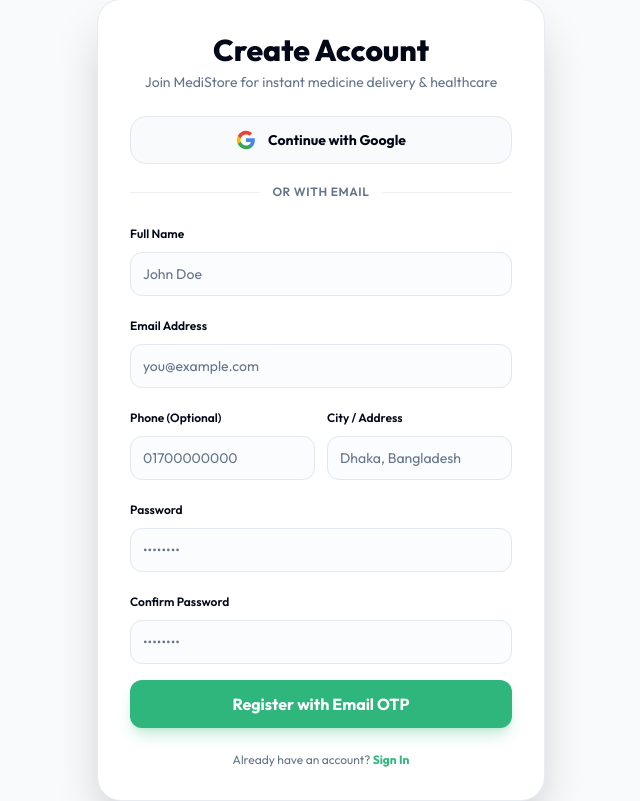
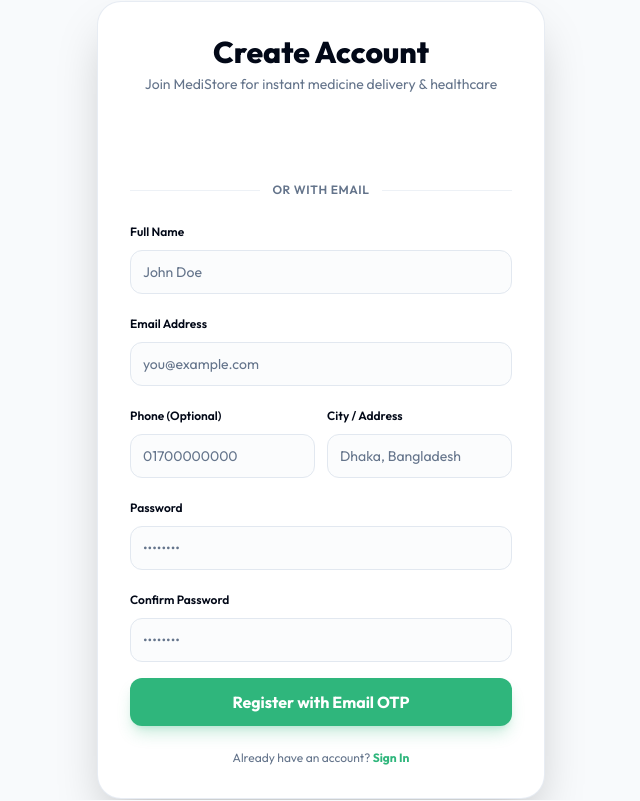
Before and after one commit to rifat-sarker/MediStore-Client, a Next.js app: page /register in a window 1280 px wide. Shown: the whole page, without its empty margins (319-959 px from the left). Built offline with nearby package versions, Linux system fonts and the light colour scheme; no server answers.

Commit message:
fix(auth): render official google sign-in button without browser prompt popup

```diff
--- a/src/components/modules/auth/Register/RegisterForm.tsx
+++ b/src/components/modules/auth/Register/RegisterForm.tsx
@@ -12,7 +12,7 @@
 import { Input } from "@/components/ui/input";
 import { zodResolver } from "@hookform/resolvers/zod";
 import { FieldValues, SubmitHandler, useForm } from "react-hook-form";
-import { useState } from "react";
+import { useState, useEffect } from "react";
 import Link from "next/link";
 import { registerUser, verifyOtpUser, resendOtpUser, googleAuthUser } from "@/services/AuthService";
 import { Mail, CheckCircle, ArrowLeft, RefreshCw, LockKeyholeIcon } from "lucide-react";
@@ -93,21 +93,20 @@
     }
   };
 
-  const handleGoogleSignIn = async () => {
-    setGoogleLoading(true);
-    try {
+  useEffect(() => {
     const clientId =
       process.env.NEXT_PUBLIC_GOOGLE_CLIENT_ID ||
       "109689675909-d32kko3680egvhu49dll33me77c70iir.apps.googleusercontent.com";
 
+    const initGoogle = () => {
       if (typeof window !== "undefined" && (window as any).google?.accounts?.id) {
         const google = (window as any).google;
-
         google.accounts.id.initialize({
           client_id: clientId,
           callback: async (response: any) => {
+            if (response.credential) {
+              setGoogleLoading(true);
               try {
-              if (response.credential) {
                 const base64Url = response.credential.split(".")[1];
                 const base64 = base64Url.replace(/-/g, "+").replace(/_/g, "/");
                 const jsonPayload = decodeURIComponent(
@@ -125,59 +124,39 @@
                   router.push("/");
                   router.refresh();
                 } else {
-                  toast.error(res?.message || "Google sign-in failed on server.");
-                }
+                  toast.error(res?.message || "Google registration failed on server.");
                 }
               } catch (err: any) {
                 toast.error("Failed to parse Google response: " + err.message);
               } finally {
                 setGoogleLoading(false);
               }
+            }
           },
         });
 
-        google.accounts.id.prompt((notification: any) => {
-          if (notification.isNotDisplayed() || notification.isSkippedMoment()) {
-            const userEmail = prompt(
-              "Google One Tap was suppressed by browser. Please enter your Google email for quick testing:",
-              "user@gmail.com"
-            );
-            if (userEmail) {
-              googleAuthUser({ name: "Google User", email: userEmail }).then((res) => {
-                if (res?.success) {
-                  toast.success("Signed in with Google successfully!");
-                  router.push("/");
-                  router.refresh();
-                } else {
-                  toast.error(res?.message || "Google sign-in failed");
-                }
+        const btnContainer = document.getElementById("google-register-btn-container");
+        if (btnContainer) {
+          google.accounts.id.renderButton(btnContainer, {
+            theme: "outline",
+            size: "large",
+            width: btnContainer.offsetWidth || 350,
+            text: "signup_with",
+            shape: "pill",
           });
         }
-            setGoogleLoading(false);
-          }
-        });
-      } else {
-        const userEmail = prompt(
-          "Enter your Google Account email for testing:",
-          "user@gmail.com"
-        );
-        if (userEmail) {
-          const res = await googleAuthUser({ name: "Google User", email: userEmail });
-          if (res?.success) {
-            toast.success("Signed in with Google successfully!");
-            router.push("/");
-            router.refresh();
-          } else {
-            toast.error(res?.message || "Google sign-in failed");
-          }
-        }
-        setGoogleLoading(false);
-      }
-    } catch {
-      toast.error("Google sign-in encountered an error");
-      setGoogleLoading(false);
       }
     };
+
+    const timer = setInterval(() => {
+      if ((window as any).google?.accounts?.id) {
+        initGoogle();
+        clearInterval(timer);
+      }
+    }, 300);
+
+    return () => clearInterval(timer);
+  }, [router, step]);
 
   if (step === "OTP") {
     return (
@@ -250,33 +229,16 @@
         </p>
       </div>
 
-      {/* Google Sign-in Button */}
-      <button
-        type="button"
-        onClick={handleGoogleSignIn}
-        disabled={googleLoading}
-        className="w-full h-12 border border-border bg-background hover:bg-secondary/40 font-bold text-xs sm:text-sm text-foreground rounded-2xl flex items-center justify-center gap-3 transition-colors shadow-xs mb-5"
-      >
-        <svg className="w-5 h-5" viewBox="0 0 24 24">
-          <path
-            fill="#4285F4"
-            d="M22.56 12.25c0-.78-.07-1.53-.2-2.25H12v4.26h5.92c-.26 1.37-1.04 2.53-2.21 3.31v2.77h3.57c2.08-1.92 3.28-4.74 3.28-8.09z"
+      {/* Official Google Register Container */}
+      <div className="flex flex-col items-center justify-center mb-5 w-full">
+        <div
+          id="google-register-btn-container"
+          className="w-full flex justify-center min-h-[44px]"
         />
-          <path
-            fill="#34A853"
-            d="M12 23c2.97 0 5.46-.98 7.28-2.66l-3.57-2.77c-.98.66-2.23 1.06-3.71 1.06-2.86 0-5.29-1.93-6.16-4.53H2.18v2.84C3.99 20.53 7.7 23 12 23z"
-          />
-          <path
-            fill="#FBBC05"
-            d="M5.84 14.09c-.22-.66-.35-1.36-.35-2.09s.13-1.43.35-2.09V7.06H2.18C1.43 8.55 1 10.22 1 12s.43 3.45 1.18 4.94l2.85-2.22.81-.63z"
-          />
-          <path
-            fill="#EA4335"
-            d="M12 5.38c1.62 0 3.06.56 4.21 1.64l3.15-3.15C17.45 2.09 14.97 1 12 1 7.7 1 3.99 3.47 2.18 7.06l3.66 2.84c.87-2.6 3.3-4.52 6.16-4.52z"
-          />
-        </svg>
-        {googleLoading ? "Signing in..." : "Continue with Google"}
-      </button>
+        {googleLoading && (
+          <p className="text-xs text-muted-foreground mt-1">Verifying Google account...</p>
+        )}
+      </div>
 
       <div className="flex items-center gap-3 mb-5">
         <div className="h-px flex-1 bg-border/60" />
--- a/src/components/modules/auth/login/LoginForm.tsx
+++ b/src/components/modules/auth/login/LoginForm.tsx
@@ -19,7 +19,7 @@
 import { LogIn, HeartPulse, User, ShieldCheck, Bike } from "lucide-react";
 import { loginUser, googleAuthUser, forgotPasswordUser, resetPasswordUser } from "@/services/AuthService";
 import { useUser } from "@/context/UserContext";
-import { useState } from "react";
+import { useState, useEffect } from "react";
 import { KeyRound, ArrowLeft, Mail, RefreshCw } from "lucide-react";
 
 const DEMO_CREDENTIALS = {
@@ -82,22 +82,20 @@
     }
   };
 
-  const handleGoogleSignIn = async () => {
-    setGoogleLoading(true);
-    try {
+  useEffect(() => {
     const clientId =
       process.env.NEXT_PUBLIC_GOOGLE_CLIENT_ID ||
       "109689675909-d32kko3680egvhu49dll33me77c70iir.apps.googleusercontent.com";
 
+    const initGoogle = () => {
       if (typeof window !== "undefined" && (window as any).google?.accounts?.id) {
         const google = (window as any).google;
-
         google.accounts.id.initialize({
           client_id: clientId,
           callback: async (response: any) => {
+            if (response.credential) {
+              setGoogleLoading(true);
               try {
-              if (response.credential) {
-                // Decode Google ID Token (JWT)
                 const base64Url = response.credential.split(".")[1];
                 const base64 = base64Url.replace(/-/g, "+").replace(/_/g, "/");
                 const jsonPayload = decodeURIComponent(
@@ -111,65 +109,49 @@
 
                 const res = await googleAuthUser({ name: name || "Google User", email });
                 if (res?.success) {
-                  toast.success(`Welcome ${name || ""}! 🎉`);
+                  toast.success(`Welcome back ${name || ""}! 🎉`);
                   setIsLoading(true);
                   router.push("/");
                   router.refresh();
                 } else {
                   toast.error(res?.message || "Google sign-in failed on server.");
                 }
-              }
               } catch (err: any) {
-              toast.error("Failed to parse Google response: " + err.message);
+                toast.error("Failed to authenticate Google user");
               } finally {
                 setGoogleLoading(false);
+              }
             }
           },
         });
 
-        // Prompt the Google One Tap / Account Picker
-        google.accounts.id.prompt((notification: any) => {
-          if (notification.isNotDisplayed() || notification.isSkippedMoment()) {
-            // Fallback: If One Tap is blocked or dismissed, prompt for email testing
-            const userEmail = prompt(
-              "Google One Tap was suppressed by browser. Please enter your Google email for quick testing:",
-              "user@gmail.com"
-            );
-            if (userEmail) {
-              googleAuthUser({ name: "Google User", email: userEmail }).then((res) => {
-                if (res?.success) {
-                  toast.success("Signed in with Google successfully!");
-                  router.push("/");
-                  router.refresh();
-                } else {
-                  toast.error(res?.message || "Google sign-in failed");
-                }
+        // Render official button in container if present
+        const btnContainer = document.getElementById("google-signin-btn-container");
+        if (btnContainer) {
+          google.accounts.id.renderButton(btnContainer, {
+            theme: "outline",
+            size: "large",
+            width: btnContainer.offsetWidth || 350,
+            text: "continue_with",
+            shape: "pill",
           });
         }
-            setGoogleLoading(false);
       }
-        });
-      } else {
-        // Fallback if script is loading or offline
-        const userEmail = prompt(
-          "Enter your Google Account email for testing:",
-          "user@gmail.com"
-        );
-        if (userEmail) {
-          const res = await googleAuthUser({ name: "Google User", email: userEmail });
-          if (res?.success) {
-            toast.success("Signed in with Google successfully!");
-            router.push("/");
-            router.refresh();
-          } else {
-            toast.error(res?.message || "Google sign-in failed");
+    };
+
+    const timer = setInterval(() => {
+      if ((window as any).google?.accounts?.id) {
+        initGoogle();
+        clearInterval(timer);
       }
-        }
-        setGoogleLoading(false);
-      }
-    } catch {
-      toast.error("Google sign-in encountered an error");
-      setGoogleLoading(false);
+    }, 300);
+
+    return () => clearInterval(timer);
+  }, [router]);
+
+  const handleGoogleSignInFallback = () => {
+    if (typeof window !== "undefined" && (window as any).google?.accounts?.id) {
+      (window as any).google.accounts.id.prompt();
     }
   };
 
@@ -270,33 +252,16 @@
           </button>
         </div>
 
-        {/* Google Sign-in Button */}
-        <button
-          type="button"
-          onClick={handleGoogleSignIn}
-          disabled={googleLoading}
-          className="w-full h-11 border border-border bg-background hover:bg-secondary/40 font-bold text-xs sm:text-sm text-foreground rounded-2xl flex items-center justify-center gap-3 transition-colors shadow-xs mb-5"
-        >
-          <svg className="w-4 h-4" viewBox="0 0 24 24">
-            <path
-              fill="#4285F4"
-              d="M22.56 12.25c0-.78-.07-1.53-.2-2.25H12v4.26h5.92c-.26 1.37-1.04 2.53-2.21 3.31v2.77h3.57c2.08-1.92 3.28-4.74 3.28-8.09z"
+        {/* Official Google Sign-in Container */}
+        <div className="flex flex-col items-center justify-center mb-5 w-full">
+          <div
+            id="google-signin-btn-container"
+            className="w-full flex justify-center min-h-[44px]"
           />
-            <path
-              fill="#34A853"
-              d="M12 23c2.97 0 5.46-.98 7.28-2.66l-3.57-2.77c-.98.66-2.23 1.06-3.71 1.06-2.86 0-5.29-1.93-6.16-4.53H2.18v2.84C3.99 20.53 7.7 23 12 23z"
-            />
-            <path
-              fill="#FBBC05"
-              d="M5.84 14.09c-.22-.66-.35-1.36-.35-2.09s.13-1.43.35-2.09V7.06H2.18C1.43 8.55 1 10.22 1 12s.43 3.45 1.18 4.94l2.85-2.22.81-.63z"
-            />
-            <path
-              fill="#EA4335"
-              d="M12 5.38c1.62 0 3.06.56 4.21 1.64l3.15-3.15C17.45 2.09 14.97 1 12 1 7.7 1 3.99 3.47 2.18 7.06l3.66 2.84c.87-2.6 3.3-4.52 6.16-4.52z"
-            />
-          </svg>
-          {googleLoading ? "Signing in..." : "Continue with Google"}
-        </button>
+          {googleLoading && (
+            <p className="text-xs text-muted-foreground mt-1">Verifying Google account...</p>
+          )}
+        </div>
 
         <div className="flex items-center gap-3 mb-5">
           <div className="h-px flex-1 bg-border/60" />
```
Lines whose indentation alone changed are shown as unchanged.
